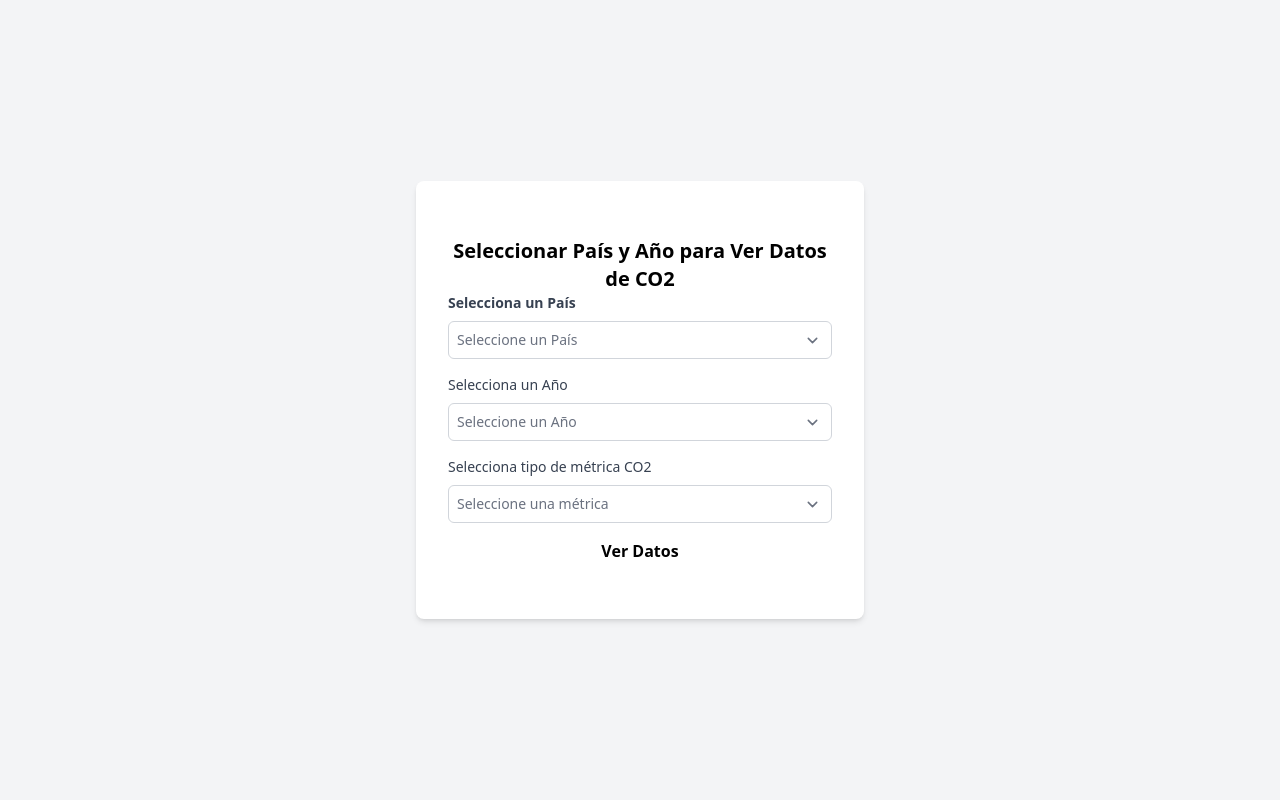
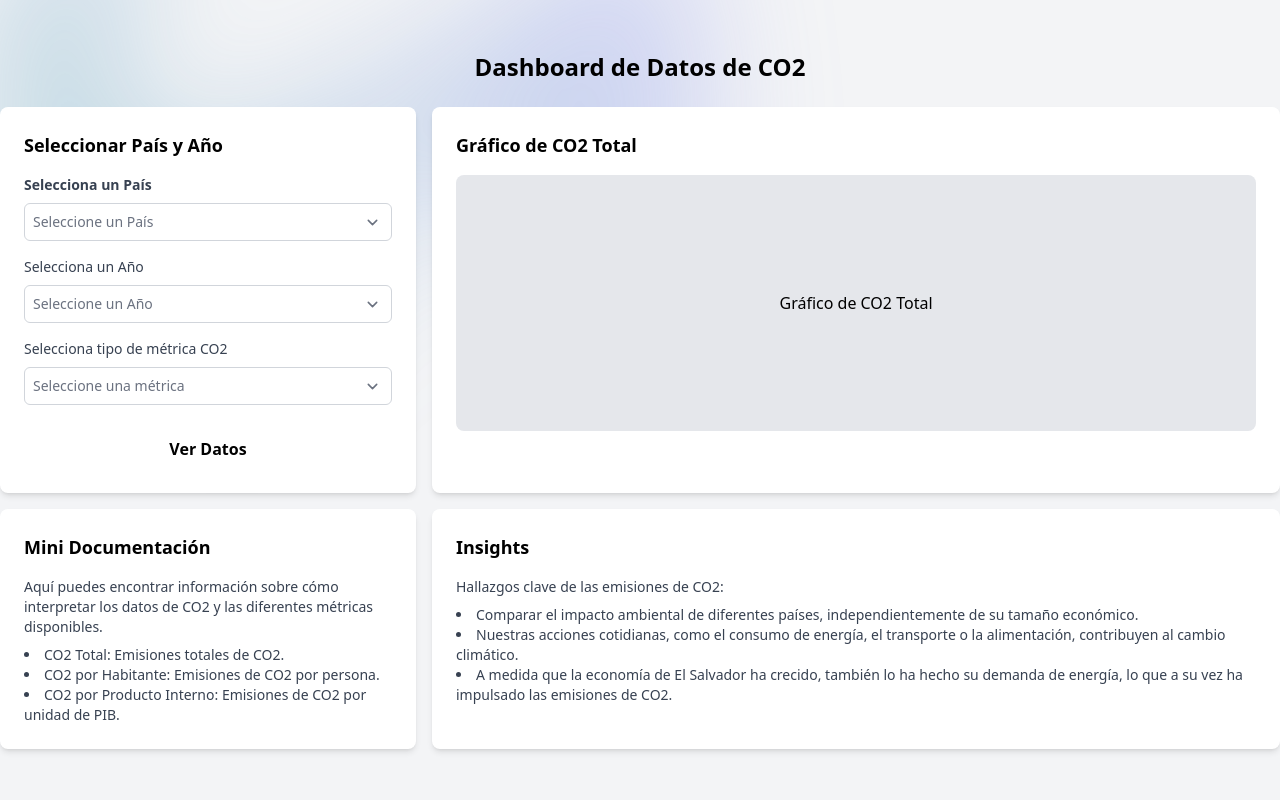
Before and after one commit to Ezzz-Lui/SIC-DataAnalysis-Project, a Django app: page /cargar-datos/ in a window 1280 px wide. Run offline with Django 5.2, Linux system fonts and the light colour scheme; style sheets or scripts are compiled from the project's sources.

Commit message:
refactor: enhance cargar_datos.html layout and add metric selection; update index.html links

```diff
--- a/ClimateCode/co2_app/templates/cargar_datos.html
+++ b/ClimateCode/co2_app/templates/cargar_datos.html
@@ -1,4 +1,3 @@
-
 {% load static %}
 
 <!DOCTYPE html>
@@ -6,21 +5,24 @@
 <head>
     <meta charset="UTF-8">
     <meta name="viewport" content="width=device-width, initial-scale=1.0">
-    <title>Ver Datos CO2</title>
+    <title>Dashboard CO2</title>
     <link rel="stylesheet" href="{% static 'css/dist/styles.css' %}">
 </head>
-<body class="bg-gray-100 min-h-screen flex items-center justify-center">
-    <div class="bg-white p-8 rounded-lg shadow-md w-full max-w-md">
-        <h1 class="text-xl font-bold text-primary mt-6 text-center">Seleccionar País y Año para Ver Datos de CO2</h1>
+<body class="bg-gray-100 min-h-screen flex flex-col items-center justify-center">
+    <div class="container mx-auto">
+        <div class="absolute inset-x-0 -top-40 -z-10 transform-gpu overflow-hidden blur-3xl sm:-top-80" aria-hidden="true">
+            <div class="relative left-[calc(50%-11rem)] aspect-[1155/678] w-[36.125rem] -translate-x-1/2 rotate-[30deg] bg-gradient-to-tr from-teal-600 to-[#9089fc] opacity-30 sm:left-[calc(50%-30rem)] sm:w-[72.1875rem]" style="clip-path: polygon(74.1% 44.1%, 100% 61.6%, 97.5% 26.9%, 85.5% 0.1%, 80.7% 2%, 72.5% 32.5%, 60.2% 62.4%, 52.4% 68.1%, 47.5% 58.3%, 45.2% 34.5%, 27.5% 76.7%, 0.1% 64.9%, 17.9% 100%, 27.6% 76.8%, 76.1% 97.7%, 74.1% 44.1%)"></div>
+        </div>
+        <h1 class="text-2xl font-semibold text-primary mt-6 text-center">Dashboard de Datos de CO2</h1>
 
-        <form method="POST" action="{% url 'index' %}" >
+        <div class="grid grid-cols-1 md:grid-cols-2 lg:grid-cols-3 gap-4 mt-6">
+            <!-- Card 1: Formulario de Selección -->
+            <div class="bg-white p-6 rounded-lg shadow-md col-span-1 lg:col-span-1">
+                <h2 class="text-lg font-semibold mb-4">Seleccionar País y Año</h2>
+                <form method="POST" action="{% url 'index' %}">
                     {% csrf_token %}
-
-            <div >
-                <div>
-                    <label for="pais" class="block text-sm font-bold text-gray-700 mb-2">
-                        Selecciona un País
-                    </label>
+                    <div class="mb-4">
+                        <label for="pais" class="block text-sm font-bold text-gray-700 mb-2">Selecciona un País</label>
                         <select id="pais" name="pais" class="block w-full text-sm text-gray-500 p-2 rounded-md border border-gray-300 focus:ring-primary focus:border-primary">
                             <option value="">Seleccione un País</option>
                             {% for pais in paises %}
@@ -28,11 +30,8 @@
                             {% endfor %}
                         </select>
                     </div>
-
-                <div class="mt-4">
-                    <label for="año" class="block text-sm font-medium text-gray-700 mb-2">
-                        Selecciona un Año
-                    </label>
+                    <div class="mb-4">
+                        <label for="año" class="block text-sm font-medium text-gray-700 mb-2">Selecciona un Año</label>
                         <select id="año" name="año" class="block w-full text-sm text-gray-500 p-2 rounded-md border border-gray-300 focus:ring-primary focus:border-primary">
                             <option value="">Seleccione un Año</option>
                             {% for año in años %}
@@ -40,11 +39,8 @@
                             {% endfor %}
                         </select>
                     </div>
-
-                <div class="mt-4">
-                    <label for="metrica" class="block text-sm font-medium text-gray-700 mb-2">
-                        Selecciona tipo de métrica CO2
-                    </label>
+                    <div class="mb-4">
+                        <label for="metrica" class="block text-sm font-medium text-gray-700 mb-2">Selecciona tipo de métrica CO2</label>
                         <select id="metrica" name="metrica" class="block w-full text-sm text-gray-500 p-2 rounded-md border border-gray-300 focus:ring-primary focus:border-primary">
                             <option value="">Seleccione una métrica</option>
                             <option value="co2_total">CO2 Total</option>
@@ -52,15 +48,40 @@
                             <option value="co2_producto_interno">CO2 por Producto Interno</option>
                         </select>
                     </div>
+                    <button type="submit" class="w-full font-semibold bg-secondary text-black py-2 mt-2 rounded-lg hover:bg-teal-950 hover:text-white transition duration-300">Ver Datos</button>
+                </form>
             </div>
 
-            <button type="submit" class="w-full font-semibold bg-secondary text-black py-2 mt-2 rounded-lg hover:bg-teal-950 hover:text-white transition duration-300">
-                Ver Datos
-            </button>
-        </form>
+            <div class="bg-white p-6 rounded-lg shadow-md col-span-1 lg:col-span-2">
+                <h2 class="text-lg font-semibold mb-4">Gráfico de CO2 Total</h2>
+                <div class="h-64 bg-gray-200 rounded-lg flex items-center justify-center">
+                    <!-- Placeholder for graph -->
+                    <p>Gráfico de CO2 Total</p>
+                </div>
+            </div>
 
-        <!-- Área para mostrar resultados -->
-        <div id="resultado" class="mt-4 text-center">
+            <div class="bg-white p-6 rounded-lg shadow-md col-span-1 lg:col-span-1">
+                <h2 class="text-lg font-semibold mb-4">Mini Documentación</h2>
+                <p class="text-sm text-gray-700">Aquí puedes encontrar información sobre cómo interpretar los datos de CO2 y las diferentes métricas disponibles.</p>
+                <ul class="list-disc list-inside mt-2 text-sm text-gray-700">
+                    <li>CO2 Total: Emisiones totales de CO2.</li>
+                    <li>CO2 por Habitante: Emisiones de CO2 por persona.</li>
+                    <li>CO2 por Producto Interno: Emisiones de CO2 por unidad de PIB.</li>
+                </ul>
+            </div>
+
+            <div class="bg-white p-6 rounded-lg shadow-md col-span-1 lg:col-span-2">
+                <h2 class="text-lg font-semibold mb-4">Insights</h2>
+                <p class="text-sm text-gray-700">Hallazgos clave de las emisiones de CO2:</p>
+                <ul class="list-disc list-inside mt-2 text-sm text-gray-700">
+                    <li>Comparar el impacto ambiental de diferentes países, independientemente de su tamaño económico.</li>
+                    <li>Nuestras acciones cotidianas, como el consumo de energía, el transporte o la alimentación, contribuyen al cambio climático.</li>
+                    <li>A medida que la economía de El Salvador ha crecido, también lo ha hecho su demanda de energía, lo que a su vez ha impulsado las emisiones de CO2.</li>
+                </ul>
+            </div>
+        </div>
+
+        <div id="resultado" class="mt-6 text-center">
             {% if datos %}
                 <h2 class="text-xl font-bold">Datos de CO2 para {{ datos.pais }} en el año {{ datos.año }}</h2>
                 <p>CO2 Total Promedio: {{ datos.co2_total }}</p>
--- a/ClimateCode/co2_app/templates/index.html
+++ b/ClimateCode/co2_app/templates/index.html
@@ -24,8 +24,8 @@
           </button>
         </div>
         <div class="hidden lg:flex lg:gap-x-12">
-          <a href="#" class="text-sm/6 font-semibold text-gray-900">Docs</a>
-          <a href="#" class="text-sm/6 font-semibold text-gray-900">GitHub</a>
+          <a href="https://github.com/Ezzz-Lui/SIC-DataAnalysis-Project/blob/main/README.md" class="text-sm/6 font-semibold text-gray-900">Docs</a>
+          <a href="https://github.com/Ezzz-Lui/SIC-DataAnalysis-Project" class="text-sm/6 font-semibold text-gray-900">GitHub</a>
           <a href="#" class="text-sm/6 font-semibold text-gray-900">Showcase</a>
         </div>
         <div class="hidden lg:flex lg:flex-1 lg:justify-end">
```
Lines whose indentation alone changed are shown as unchanged.
